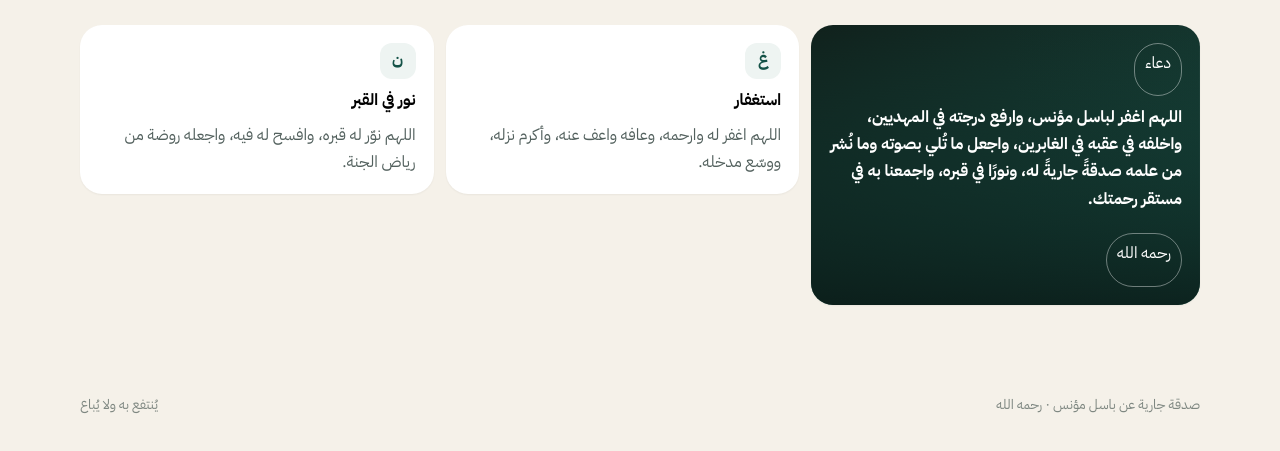
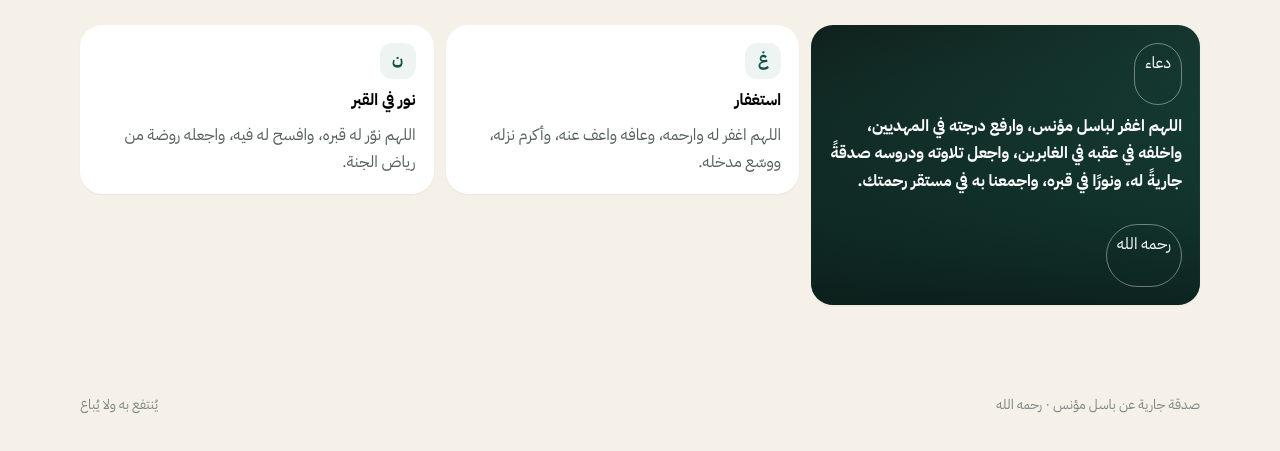
Before and after one commit to nashatmohamed990-art/basel-moanes, a website: page dua.html in a window 1280 px wide. Shown: the part 253-704 px from the top of the page. Drawn offline with Linux system fonts and the light colour scheme.

Commit message:
Correct dua wording to recitations and lessons

```diff
--- a/dua.html
+++ b/dua.html
@@ -41,7 +41,7 @@
     <div class="bab-grid">
       <article class="topic-card feature" style="background-image:linear-gradient(165deg,#10211c,#1f6b5d)">
         <span class="pill">دعاء</span>
-        <strong id="dua-text">اللهم اغفر لباسل مؤنس، وارفع درجته في المهديين، واخلفه في عقبه في الغابرين، واجعل ما تُلي بصوته وما نُشر من علمه صدقةً جاريةً له، ونورًا في قبره، واجمعنا به في مستقر رحمتك.</strong>
+        <strong id="dua-text">اللهم اغفر لباسل مؤنس، وارفع درجته في المهديين، واخلفه في عقبه في الغابرين، واجعل تلاوته ودروسه صدقةً جاريةً له، ونورًا في قبره، واجمعنا به في مستقر رحمتك.</strong>
         <span class="go">رحمه الله</span>
       </article>
       <article class="topic-card">
```
Also changed, not shown: about.html (+1 -1 lines).
